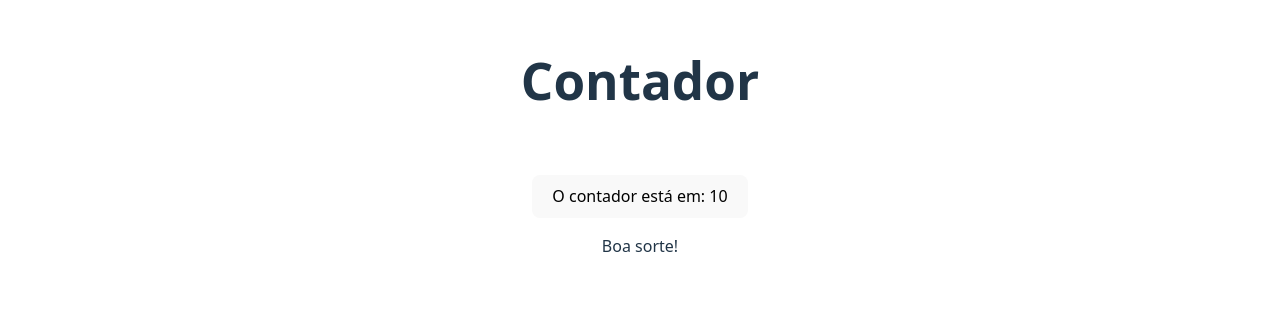
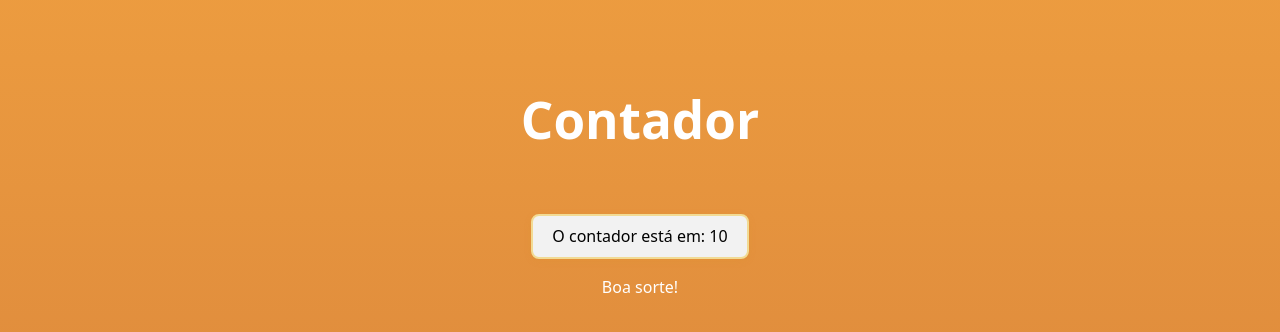
Before and after one commit to Ediel-lab/Motivational-accountant, a React (Vite) app: page / in a window 1280 px wide. Shown: the part 198-530 px from the top of the page. Built offline with nearby package versions, Linux system fonts and the light colour scheme.

Commit message:
Initial page design
Changes in "css" and "html"

```diff
--- a/src/App.jsx
+++ b/src/App.jsx
@@ -6,7 +6,7 @@ function App() {
   const [fraseAtual, setFraseAtual] = useState('')
 
   const frasesMotivacionais = [
-        'Você está mais perto do que imagina!',
+    'Você está mais perto do que imagina!',
     'Cada passo conta. Continue!',
     'A persistência te levará longe.',
     'Você nasceu para conquistar!',
--- a/src/index.css
+++ b/src/index.css
@@ -2,11 +2,7 @@
   font-family: system-ui, Avenir, Helvetica, Arial, sans-serif;
   line-height: 1.5;
   font-weight: 400;
-
-  color-scheme: light dark;
-  color: rgba(255, 255, 255, 0.87);
-  background-color: #242424;
-
+  color: #fff;
   font-synthesis: none;
   text-rendering: optimizeLegibility;
   -webkit-font-smoothing: antialiased;
@@ -24,11 +20,14 @@ a:hover {
 
 body {
   margin: 0;
+  min-width: 320px;
+  min-height: 100vh;
+  width: 100vw;
+  background: linear-gradient(to bottom, #F2A341 0%, #D9843B 100%);
   display: flex;
   place-items: center;
-  min-width: 320px;
-  min-height: 90vh;
 }
+
 
 h1 {
   font-size: 3.2em;
@@ -37,32 +36,21 @@ h1 {
 
 button {
   border-radius: 8px;
-  border: 1px solid transparent;
+  border: 2px solid #F2DB94;
   padding: 0.6em 1.2em;
   font-size: 1em;
   font-weight: 500;
   font-family: inherit;
-  background-color: #1a1a1a;
+  background-color: #F2F2F2;
   cursor: pointer;
-  transition: border-color 0.25s;
+  transition: border-color 0.25s, box-shadow 0.25s;
+  box-shadow: 0 2px 8px rgba(217, 142, 4, 0.08);
 }
 button:hover {
-  border-color: #646cff;
+  border-color: #D98E04;
+  box-shadow: 0 4px 16px rgba(217, 142, 4, 0.18);
 }
 button:focus,
 button:focus-visible {
   outline: 4px auto -webkit-focus-ring-color;
 }
-
-@media (prefers-color-scheme: light) {
-  :root {
-    color: #213547;
-    background-color: #ffffff;
-  }
-  a:hover {
-    color: #747bff;
-  }
-  button {
-    background-color: #f9f9f9;
-  }
-}
```
